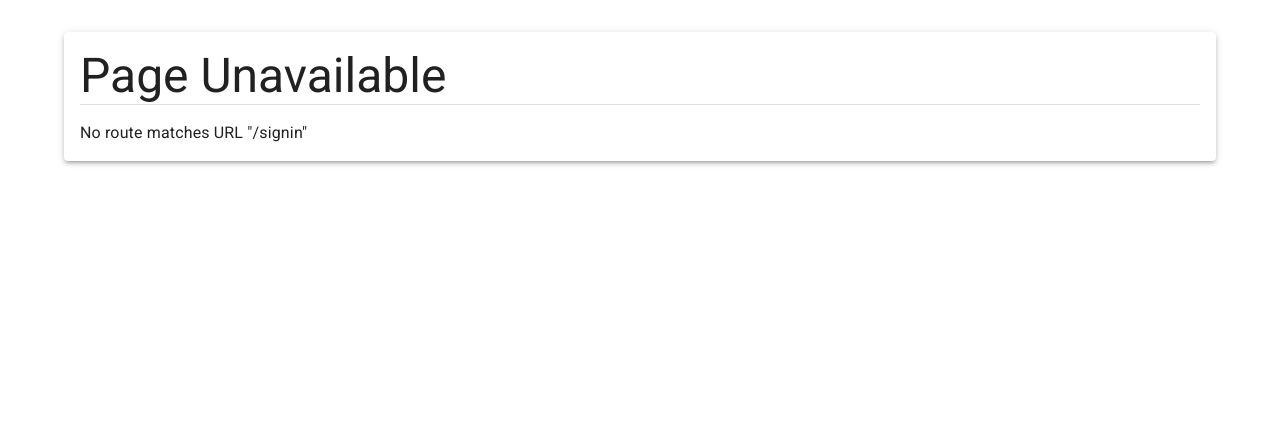
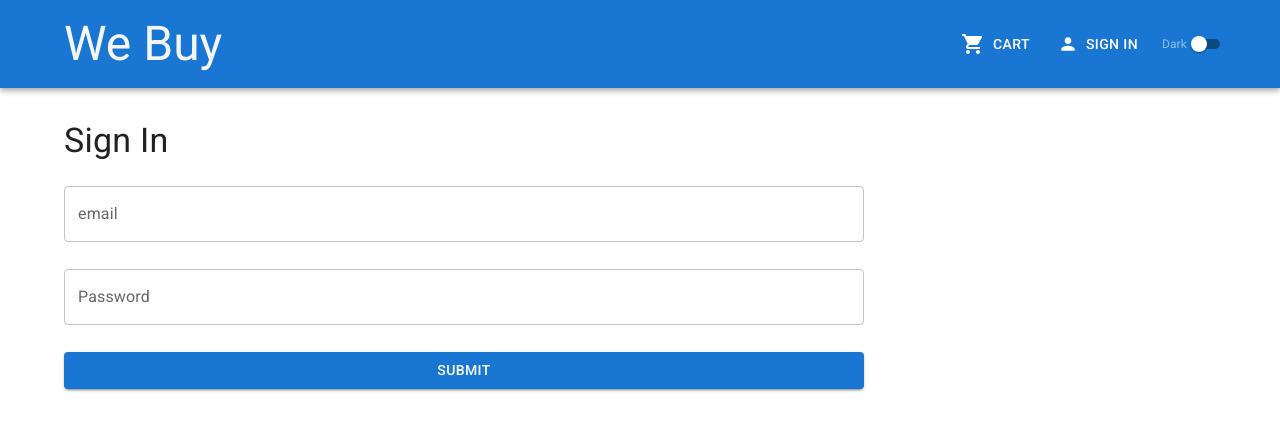
Before and after one commit to Ofonna-N/we-buy, a React (Vite) app in the folder frontend/: page /signin in a window 1280 px wide. Shown: the top 430 px of the page. Built offline with nearby package versions, Linux system fonts and the light colour scheme.

Commit message:
created sign in page and custom components

```diff
--- a/frontend/package.json
+++ b/frontend/package.json
@@ -12,6 +12,7 @@
   "dependencies": {
     "@emotion/react": "^11.11.1",
     "@emotion/styled": "^11.11.0",
+    "@hookform/resolvers": "^3.3.1",
     "@mui/icons-material": "^5.11.16",
     "@mui/material": "^5.13.7",
     "@reduxjs/toolkit": "^1.9.5",
@@ -19,9 +20,11 @@
     "ms": "^2.1.3",
     "react": "^18.2.0",
     "react-dom": "^18.2.0",
+    "react-hook-form": "^7.45.4",
     "react-query": "^3.39.3",
     "react-redux": "^8.1.1",
-    "react-router-dom": "^6.14.1"
+    "react-router-dom": "^6.14.1",
+    "yup": "^1.2.0"
   },
   "devDependencies": {
     "@testing-library/react": "^14.0.0",
--- /dev/null
+++ b/frontend/src/component/input/AppTextField.tsx
@@ -0,0 +1,36 @@
+import {
+  FormControl,
+  FormHelperText,
+  TextField,
+  TextFieldProps,
+} from "@mui/material";
+import React from "react";
+
+type Props = {
+  fullWidth?: boolean;
+  type: TextFieldProps["type"];
+  label?: TextFieldProps["label"];
+  value?: TextFieldProps["value"];
+  id: TextFieldProps["id"];
+  onChange?: TextFieldProps["onChange"]; // assign onChange event
+  onBlur?: TextFieldProps["onBlur"]; // assign onBlur event
+  name?: TextFieldProps["name"]; // assign name prop
+  // ref?: TextFieldProps["ref"]; // assign ref prop
+  focused?: TextFieldProps["focused"];
+  useError?: string;
+};
+
+const AppTextField = React.forwardRef<HTMLInputElement, Props>(function (
+  props: Props,
+  ref
+) {
+  const { useError, fullWidth, ...other } = props;
+  return (
+    <FormControl fullWidth={fullWidth}>
+      <TextField {...other} ref={ref} />
+      <FormHelperText error={!!useError}>{useError}</FormHelperText>
+    </FormControl>
+  );
+});
+
+export default AppTextField;
--- a/frontend/src/component/navbar/Navbar.tsx
+++ b/frontend/src/component/navbar/Navbar.tsx
@@ -93,7 +93,7 @@ const Navbar = () => {
             >
               Cart
             </NavLinkIconBtn>
-            <NavLinkIconBtn startIcon={<PersonIcon />} to="#">
+            <NavLinkIconBtn startIcon={<PersonIcon />} to="/signin">
               Sign In
             </NavLinkIconBtn>
           </Box>
--- a/frontend/src/pages/ProductDetailPage.tsx
+++ b/frontend/src/pages/ProductDetailPage.tsx
@@ -1,4 +1,3 @@
-import Container from "@mui/material/Container";
 import Grid from "@mui/material/Unstable_Grid2"; // Grid version 2
 import { useParams } from "react-router-dom";
 import List from "@mui/material/List";
--- /dev/null
+++ b/frontend/src/pages/SignInPage.tsx
@@ -0,0 +1,84 @@
+import {
+  Box,
+  Button,
+  FormControl,
+  FormHelperText,
+  Stack,
+  TextField,
+  Typography,
+} from "@mui/material";
+import AppContainer from "../component/page/AppContainer";
+import AppTextField from "../component/input/AppTextField";
+import { useForm } from "react-hook-form";
+
+import * as yup from "yup";
+import { yupResolver } from "@hookform/resolvers/yup";
+import { useRef } from "react";
+
+type SignInFormInput = {
+  email: string;
+  password: string;
+};
+
+const signInFormSchema = yup.object({
+  email: yup.string().email().required(),
+  password: yup.string().required(),
+});
+
+const SignInPage = () => {
+  const {
+    register,
+    handleSubmit,
+    watch,
+    formState: { errors },
+  } = useForm<SignInFormInput>({
+    resolver: yupResolver(signInFormSchema),
+  });
+
+  const onSubmitForm = handleSubmit((data) => {
+    console.log(data);
+    // submit
+  });
+
+  // console.log(watch("email"));
+
+  return (
+    <AppContainer>
+      <Box marginBottom={"1.5rem"}>
+        <Typography variant="h4">Sign In</Typography>
+      </Box>
+      <Box
+        sx={{
+          maxWidth: "50rem",
+        }}
+      >
+        <form>
+          <Stack gap={3}>
+            <AppTextField
+              id="email-address"
+              label="email"
+              type="email"
+              {...register("email")}
+              useError={errors.email?.message}
+            />
+            <AppTextField
+              id="password"
+              label="Password"
+              type="password"
+              {...register("password")}
+              useError={errors.password?.message}
+            />
+
+            <FormControl fullWidth>
+              <Button variant="contained" onClick={onSubmitForm}>
+                Submit
+              </Button>
+            </FormControl>
+          </Stack>
+        </form>
+      </Box>
+    </AppContainer>
+  );
+};
+
+export default SignInPage;
--- a/frontend/src/routes.tsx
+++ b/frontend/src/routes.tsx
@@ -5,6 +5,7 @@ import ProductDetailPage from "./pages/ProductDetailPage";
 import ErrorPage from "./pages/ErrorPage";
 import PlaygroundPage from "./pages/PlaygroundPage";
 import CartPage from "./pages/cartPage/CartPage";
+import SignInPage from "./pages/SignInPage";
 
 const router = createBrowserRouter([
   {
@@ -25,6 +26,10 @@ const router = createBrowserRouter([
         element: <CartPage />,
       },
       {
+        path: "/signin",
+        element: <SignInPage />,
+      },
+      {
         path: "/playground",
         element: <PlaygroundPage />,
       },
--- a/frontend/vite.config.ts
+++ b/frontend/vite.config.ts
@@ -12,7 +12,7 @@ export default defineConfig({
       },
     },
   },
-  // optimizeDeps: {
-  //   include: ["@mui/icons-material"],
-  // },
+  optimizeDeps: {
+    include: ["@mui/icons-material"],
+  },
 });
```
Also changed, not shown: 1 other file (tests, documents, lock files or other folders).
